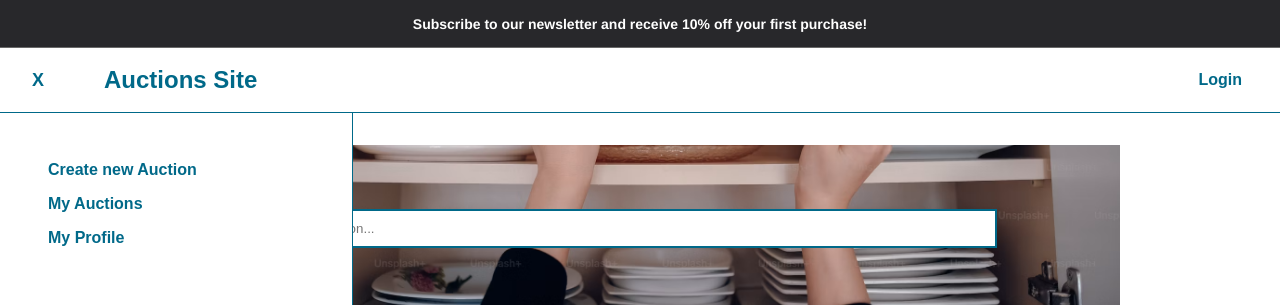
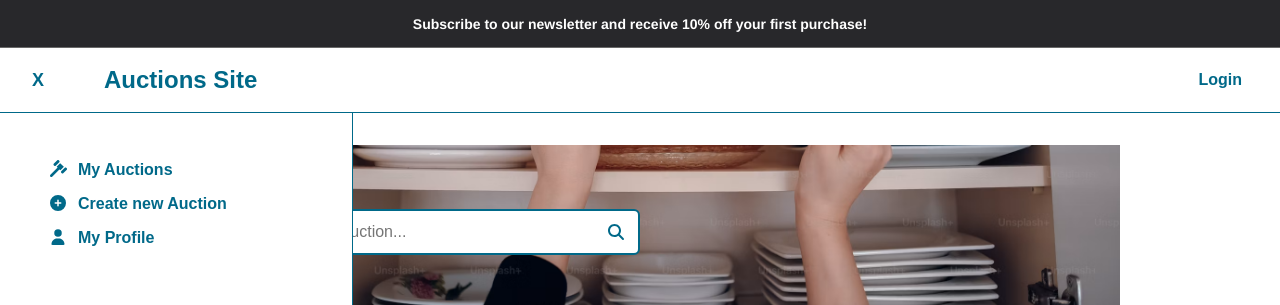
Before and after one commit to Erik8901/AuctionSite, a React (Vite) app in the folder Frontend/auctions-app/: page /auctions in a window 1280 px wide. Both pictures are taken after a click on the button "Menu". Shown: the top 305 px of the page. Built offline with nearby package versions, Linux system fonts and the light colour scheme; no server answers.

Commit message:
added_icons

```diff
--- a/Frontend/auctions-app/package.json
+++ b/Frontend/auctions-app/package.json
@@ -10,6 +10,9 @@
     "preview": "vite preview"
   },
   "dependencies": {
+    "@fortawesome/fontawesome-svg-core": "^7.3.1",
+    "@fortawesome/free-solid-svg-icons": "^7.3.1",
+    "@fortawesome/react-fontawesome": "^3.5.0",
     "@reduxjs/toolkit": "^2.12.0",
     "react": "^19.2.6",
     "react-datepicker": "^9.1.0",
--- a/Frontend/auctions-app/src/components/Header/Header.css
+++ b/Frontend/auctions-app/src/components/Header/Header.css
@@ -8,6 +8,7 @@
 	padding: 0px 2rem 0 2rem;
 	border-bottom: 1px solid #006989;
 	align-items: center;
+	z-index: 999;
 }
 
 .header-left {
--- a/Frontend/auctions-app/src/components/MainMenu/MainMenu.css
+++ b/Frontend/auctions-app/src/components/MainMenu/MainMenu.css
@@ -1,10 +1,8 @@
 .main-menu {
     position: absolute;
     z-index: 9999;
-    /* IMPORTANT */
     background: #fff;
-    /* IMPORTANT so it doesn't look transparent */
-    left: 0px;
+    left: 0;
     top: 102%;
     width: 20%;
     height: 100vh;
@@ -13,7 +11,7 @@
 }
 
 .main-menu.open {
-    z-index: 2000;
+    z-index: 9999;
 }
 
 .main-menu-links {
@@ -27,7 +25,13 @@
     cursor: pointer;
 }
 
-.main-menu-link:hover {
+.link-wrapper {
+    display: flex;
+    flex-direction: row;
+    gap: 10px;
+}
+
+.link-wrapper:hover {
     color: #bebebe;
 }
 
--- a/Frontend/auctions-app/src/components/MainMenu/MainMenu.tsx
+++ b/Frontend/auctions-app/src/components/MainMenu/MainMenu.tsx
@@ -7,7 +7,10 @@ import "./MainMenu.css";
 import { closeMenu } from "../../slices/MainMenuSlice";
 import { useAppDispatch, useAppSelector } from "../../hooks";
 
-
+import { FontAwesomeIcon } from '@fortawesome/react-fontawesome';
+import { faGavel } from '@fortawesome/free-solid-svg-icons';
+import { faPlusCircle } from '@fortawesome/free-solid-svg-icons';
+import { faUser } from '@fortawesome/free-solid-svg-icons';
 
 function MainMenu() {
     const navigate = useNavigate();
@@ -62,11 +65,28 @@ function MainMenu() {
         <>
             <div className={`main-menu ${isOpen ? "open" : ""}`}>
                 <div className="main-menu-links">
-                    <span className="main-menu-link" onClick={toAddNewAuction}>
-                        Create new Auction
-                    </span>
-                    <span className="main-menu-link" onClick={toUserAuctions}>My Auctions</span>
-                    <span className="main-menu-link" onClick={toUserProfile}>My Profile</span>
+                    <div className="link-wrapper">
+                        <FontAwesomeIcon
+                            icon={faGavel}
+                            className="link-icon"
+                        /><span className="main-menu-link" onClick={toUserAuctions}>My Auctions</span>
+                    </div>
+                    <div className="link-wrapper">
+                        <FontAwesomeIcon
+                            icon={faPlusCircle}
+                            className="link-icon"
+                        />
+                        <span className="main-menu-link" onClick={toAddNewAuction}>
+                            Create new Auction
+                        </span>
+                    </div>
+                    <div className="link-wrapper">
+                        <FontAwesomeIcon
+                            icon={faUser}
+                            className="link-icon"
+                        />
+                        <span className="main-menu-link" onClick={toUserProfile}>My Profile</span>
+                    </div>
                 </div>
             </div>
         </>
--- a/Frontend/auctions-app/src/pages/LandingPage/LandingPage.css
+++ b/Frontend/auctions-app/src/pages/LandingPage/LandingPage.css
@@ -75,13 +75,37 @@ h1 {
 	background-position: bottom;
 	margin: 2rem 10rem;
 	padding: 4rem;
+
+}
+
+.search-wrapper {
+	position: relative;
+	width: 50%;
 }
 
 .search {
-	padding: 10px;
+	box-sizing: border-box;
+	width: 100%;
+	padding: 12px 40px 12px 14px;
 	border: 2px solid #006989;
-	width: 30%;
+	border-radius: 6px;
+	font-size: 16px;
+	outline: none;
 }
+
+.search:focus {
+	border-color: #0097b2;
+}
+
+.search-icon {
+	position: absolute;
+	right: 14px;
+	top: 50%;
+	transform: translateY(-50%);
+	color: #006989;
+	pointer-events: none;
+}
+
 
 .aution-landing-page-info {
 	display: flex;
@@ -103,9 +127,9 @@ h1 {
 
 @media only screen and (max-width: 1500px) {
 
-	.search {
+	/* .search {
 		width: 90%;
-	}
+	} */
 
 	.auctions-list {
 		/* display: flex;
--- a/Frontend/auctions-app/src/pages/LandingPage/LandingPage.tsx
+++ b/Frontend/auctions-app/src/pages/LandingPage/LandingPage.tsx
@@ -7,6 +7,9 @@ import type { Auction } from "../../types/auction";
 
 import failImg from "../../assets/No-Image-Placeholder.svg";
 import "./LandingPage.css";
+
+import { FontAwesomeIcon } from '@fortawesome/react-fontawesome';
+import { faMagnifyingGlass } from '@fortawesome/free-solid-svg-icons';
 
 function LandingPage() {
 	const navigate = useNavigate();
@@ -60,6 +63,7 @@ function LandingPage() {
 	return (
 		<>
 			<div className="search-container">
+				<div className="search-wrapper">
 					<input
 						className="search"
 						type="text"
@@ -67,6 +71,11 @@ function LandingPage() {
 						value={search}
 						onChange={searchAuctions}
 					/>
+					<FontAwesomeIcon
+						icon={faMagnifyingGlass}
+						className="search-icon"
+					/>
+				</div>
 			</div>
 
 			<div className="auctions-container">
```
Also changed, not shown: 1 other file (tests, documents, lock files or other folders). Lines whose indentation alone changed are shown as unchanged.
